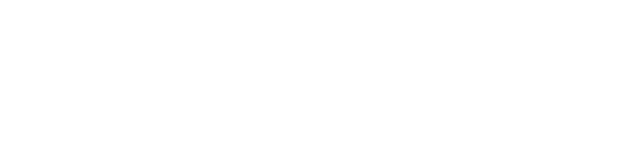
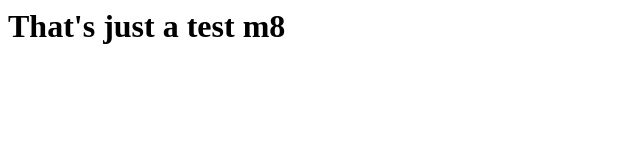
Before and after one commit to WolfiyEdits/Wolfiy, a plain HTML site: page index.html in a window 1280 px wide. Shown: the whole page, without its empty margins (0-640 px from the left). Drawn offline with Linux system fonts and the light colour scheme.

Commit message:
Update index.html

```diff
--- a/index.html
+++ b/index.html
@@ -3,3 +3,6 @@
   <head>
     <title>TEST</title>
   </head>
+  <body>
+    <h1>That's just a test m8</h1>
+  </body>
```
